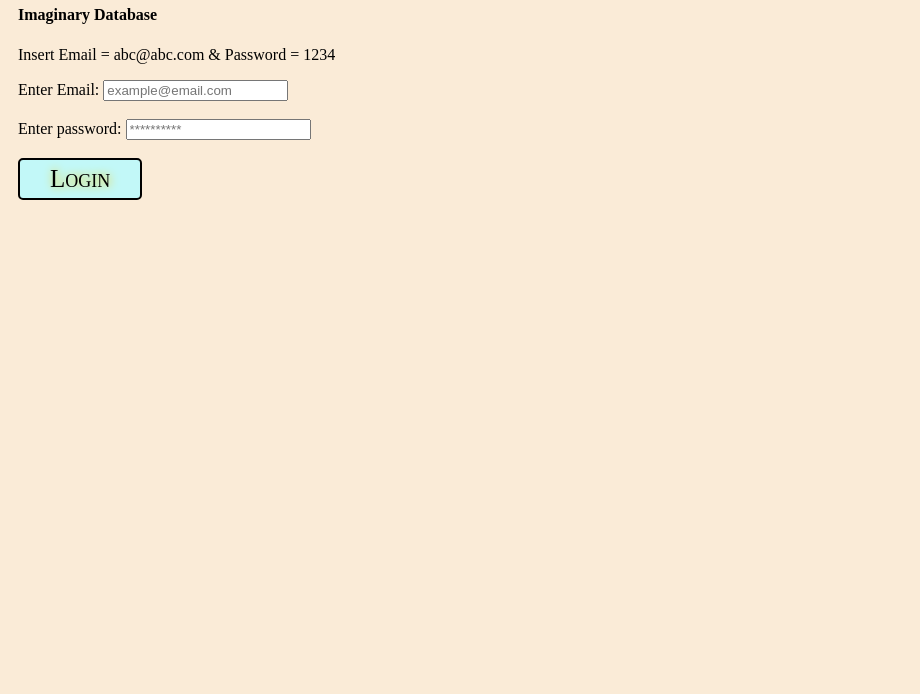
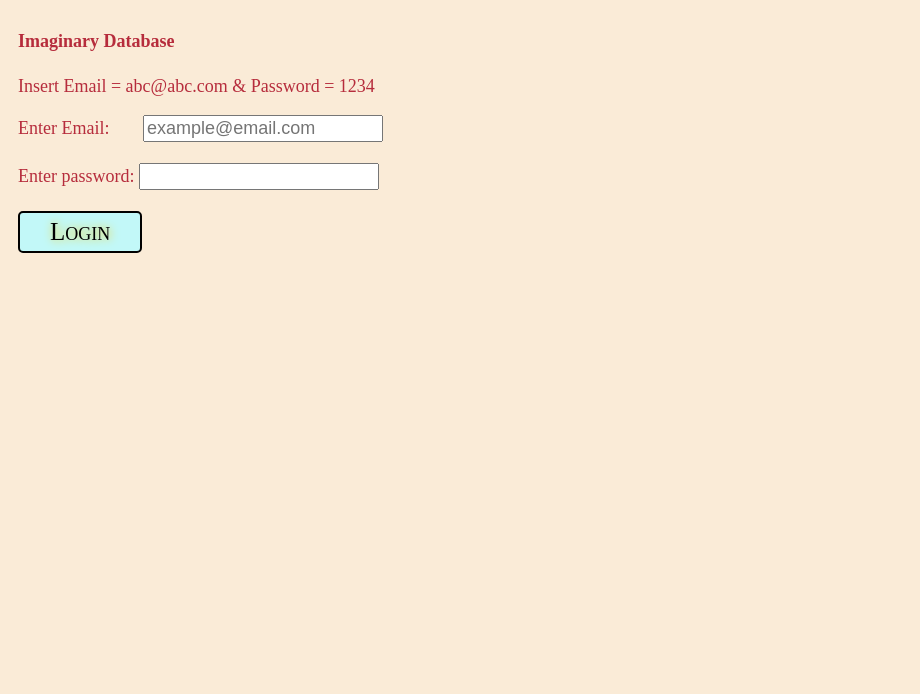
Before and after one commit to TalhaMamda/Nested-IF-Statement, a plain HTML site: page index.html in a window 1280 px wide. Shown: the part 106-800 px from the top of the page, without its empty margins (0-920 px from the left). Drawn offline with Linux system fonts and the light colour scheme.

Commit message:
fourth commit

```diff
--- a/index.html
+++ b/index.html
@@ -21,7 +21,7 @@
         <br>
         <br>
         <label for="password">Enter password:</label>
-        <input type="password" required id="password" placeholder="**********">
+        <input type="password" required id="password">
         <br>
         <br>
         <button type="submit">Login</button>
--- a/style.css
+++ b/style.css
@@ -5,6 +5,7 @@ body {
 .h1 {
     display: flex;
     justify-content: center;
+    margin-top: 30px;
 }
 
 h1 {
@@ -26,9 +27,17 @@ h1 {
 }
 .body{
     margin-left: 10px;
+    font-size: large;
+    color: rgb(182, 44, 60);
 }
-
+input,label{
+    font-size: large;
+}
+#email{
+    margin-left: 29px;
+}
 button {
+    color: rgb(0, 0, 0);
     padding: 5px 30px;
     font-family: 'Times New Roman', Times, serif;
     font-size: 25px;
```
